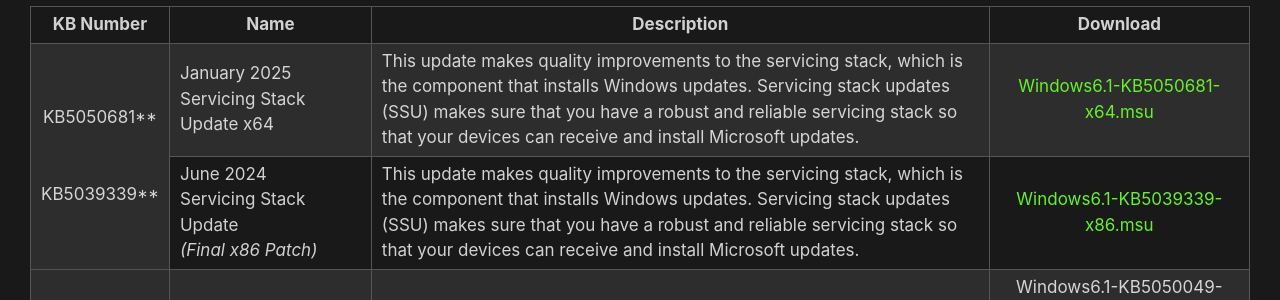
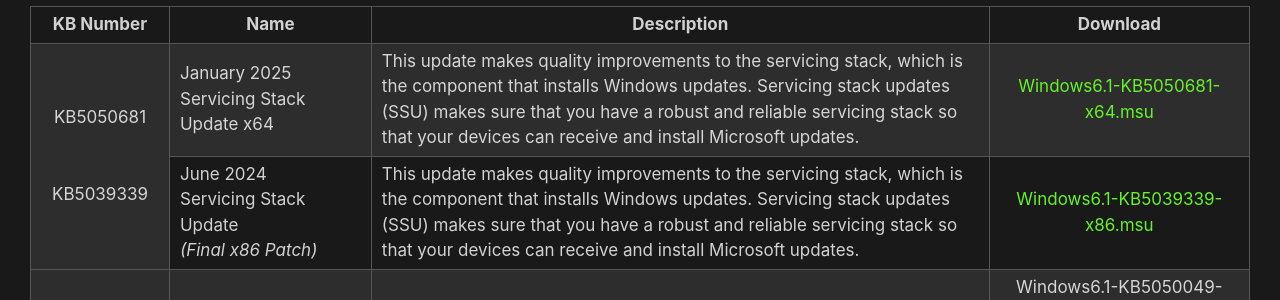
Before and after one commit to HackAndPwn/HackAndPwn.github.io, a Jekyll site: the page built from _posts/2020-05-23-windows-7-esu-patching.md, in a window 1280 px wide and 900 px high, scrolled down 9055 px. Shown: the part 153-453 px from the top of the window. Built offline with Jekyll 4.4.1, drawn with Linux system fonts in a browser that asks for light colours.

Commit message:
remove asterisks

```diff
--- a/_posts/2020-05-23-windows-7-esu-patching.md
+++ b/_posts/2020-05-23-windows-7-esu-patching.md
@@ -131,7 +131,7 @@
 
 <table style="text-align:center"><colgroup><col width="8%" /><col width="17%" /><col width="53%" /><col width="22%" /></colgroup>
 <thead><tr><th style="text-align:center">KB Number</th><th style="text-align:center">Name</th><th style="text-align:center">Description</th><th style="text-align:center">Download</th></tr></thead><tbody>
-<tr><td rowspan="2">KB5050681**<br>&nbsp;<br>&nbsp;<br>KB5039339**</td><td style="text-align:left">January 2025<br>Servicing Stack Update x64</td><td style="text-align:left">This update makes quality improvements to the servicing stack, which is the component that installs Windows updates. Servicing stack updates (SSU) makes sure that you have a robust and reliable servicing stack so that your devices can receive and install Microsoft updates.</td><td><a href="https://github.com/HackAndPwn/Windows-7-Patching/raw/master/07_ESU_Updates/01_Windows6.1-KB5050681-x64.msu">Windows6.1-KB5050681-x64.msu</a></td></tr>
+<tr><td rowspan="2">KB5050681<br>&nbsp;<br>&nbsp;<br>KB5039339</td><td style="text-align:left">January 2025<br>Servicing Stack Update x64</td><td style="text-align:left">This update makes quality improvements to the servicing stack, which is the component that installs Windows updates. Servicing stack updates (SSU) makes sure that you have a robust and reliable servicing stack so that your devices can receive and install Microsoft updates.</td><td><a href="https://github.com/HackAndPwn/Windows-7-Patching/raw/master/07_ESU_Updates/01_Windows6.1-KB5050681-x64.msu">Windows6.1-KB5050681-x64.msu</a></td></tr>
 <tr><td style="text-align:left">June 2024<br>Servicing Stack Update<br><i>(Final x86 Patch)</i></td><td style="text-align:left">This update makes quality improvements to the servicing stack, which is the component that installs Windows updates. Servicing stack updates (SSU) makes sure that you have a robust and reliable servicing stack so that your devices can receive and install Microsoft updates.</td><td><a href="https://github.com/HackAndPwn/Windows-7-Patching/raw/master/07_ESU_Updates/01_Windows6.1-KB5039339-x86.msu">Windows6.1-KB5039339-x86.msu</a></td></tr>
 <tr><td rowspan="2">KB5050049*<br>&nbsp;<br>&nbsp;<br>&nbsp;<br>&nbsp;<br>KB5044356*</td><td style="text-align:left">January 2025<br>Windows 7 Cumulative Update x64</td><td style="text-align:left">Security and Quality Rollup for Windows 7 SP1.</td><td>Windows6.1-KB5050049-x64.msu<br><a href="https://github.com/HackAndPwn/Windows-7-Patching/raw/master/07_ESU_Updates/02_Windows6.1-KB5050049-x64.zip.001">Part 1</a><br><a href="https://github.com/HackAndPwn/Windows-7-Patching/raw/master/07_ESU_Updates/02_Windows6.1-KB5050049-x64.zip.002">Part 2</a><br><a href="https://github.com/HackAndPwn/Windows-7-Patching/raw/master/07_ESU_Updates/02_Windows6.1-KB5050049-x64.zip.003">Part 3</a><br><a href="https://github.com/HackAndPwn/Windows-7-Patching/raw/master/07_ESU_Updates/02_Windows6.1-KB5050049-x64.zip.004">Part 4</a><br><a href="https://github.com/HackAndPwn/Windows-7-Patching/raw/master/07_ESU_Updates/02_Windows6.1-KB5050049-x64.zip.005">Part 5</a></td></tr>
 <tr><td style="text-align:left">October 2024<br>Windows 7 Cumulative Update<br><i>(Final x86 Patch)</i></td><td style="text-align:left">Security and Quality Rollup for Windows 7 SP1.</td><td>Windows6.1-KB5044356-x86.msu<br><a href="https://github.com/HackAndPwn/Windows-7-Patching/raw/master/07_ESU_Updates/02_Windows6.1-KB5044356-x86.zip.001">Part 1</a><br><a href="https://github.com/HackAndPwn/Windows-7-Patching/raw/master/07_ESU_Updates/02_Windows6.1-KB5044356-x86.zip.002">Part 2</a><br><a href="https://github.com/HackAndPwn/Windows-7-Patching/raw/master/07_ESU_Updates/02_Windows6.1-KB5044356-x86.zip.003">Part 3</a></td></tr>
```
